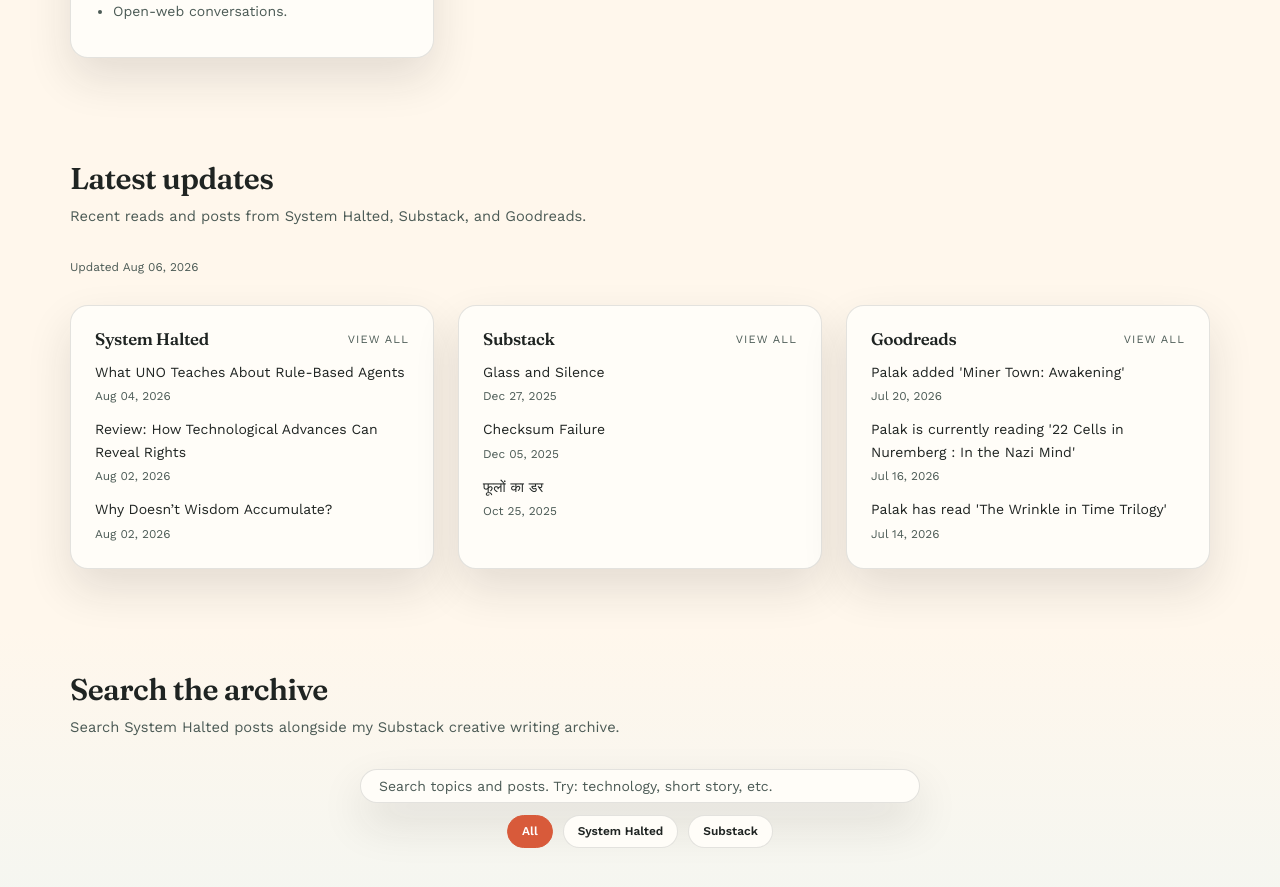
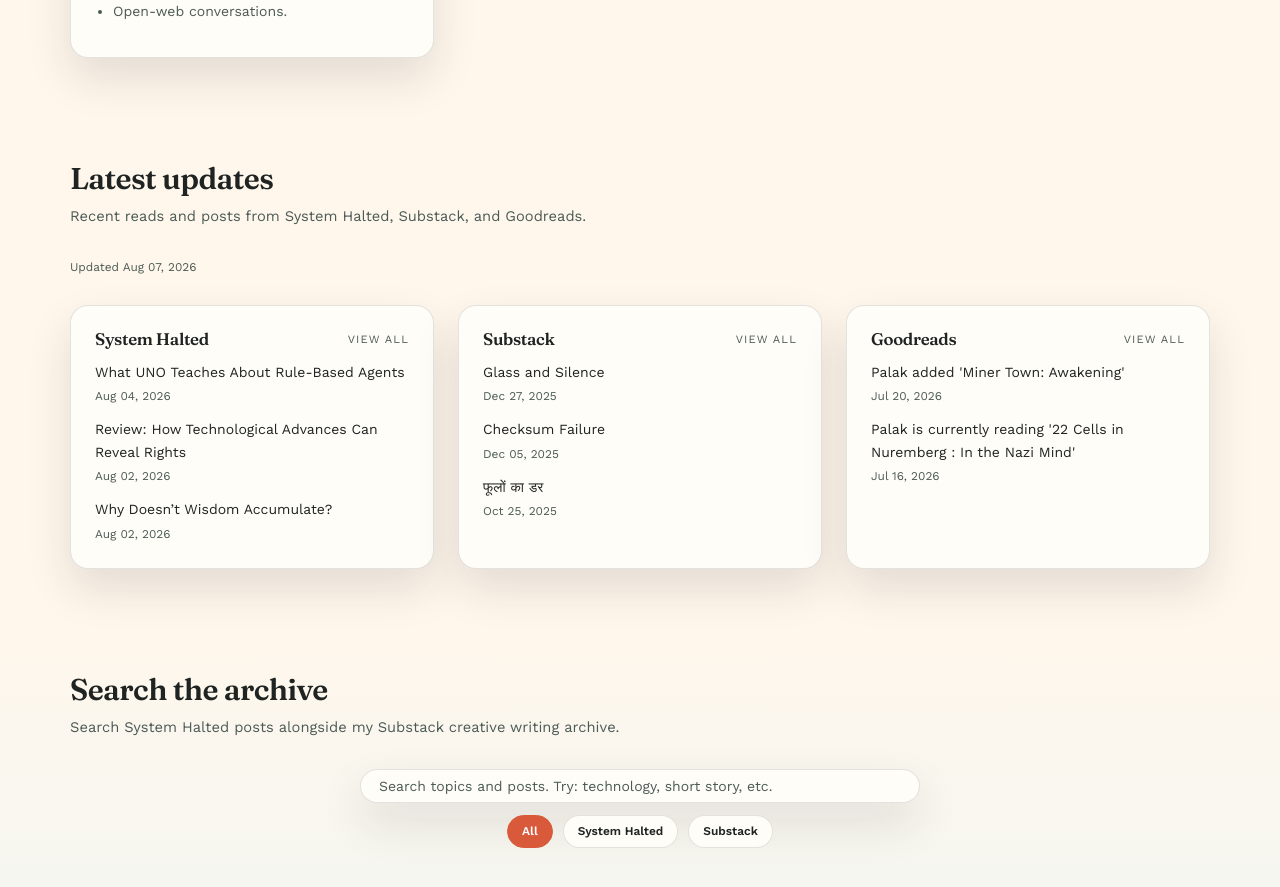
Before and after one commit to systemhalted/about-me, a Jekyll site: the page built from index.html, in a window 1280 px wide and 900 px high, scrolled down 2331 px. Shown: the top 887 px of the window. Built offline with Jekyll 4.4.1, drawn with Linux system fonts in a browser that asks for light colours; nearby versions of some CDN libraries.

Commit message:
refresh content feeds

```diff
--- a/_data/latest_sources.json
+++ b/_data/latest_sources.json
@@ -1,5 +1,5 @@
 {
-  "updated_at": "2026-08-06T05:26:51Z",
+  "updated_at": "2026-08-07T04:32:51Z",
   "sources": [
     {
       "id": "systemhalted",
@@ -62,11 +62,6 @@
           "title": "Palak is currently reading '22 Cells in Nuremberg : In the Nazi Mind'",
           "url": "https://www.goodreads.com/review/show/8773988964",
           "published": "2026-07-16T02:31:43Z"
-        },
-        {
-          "title": "Palak has read 'The Wrinkle in Time Trilogy'",
-          "url": "https://www.goodreads.com/review/show/8768198153",
-          "published": "2026-07-14T01:45:39Z"
         }
       ]
     }
```
